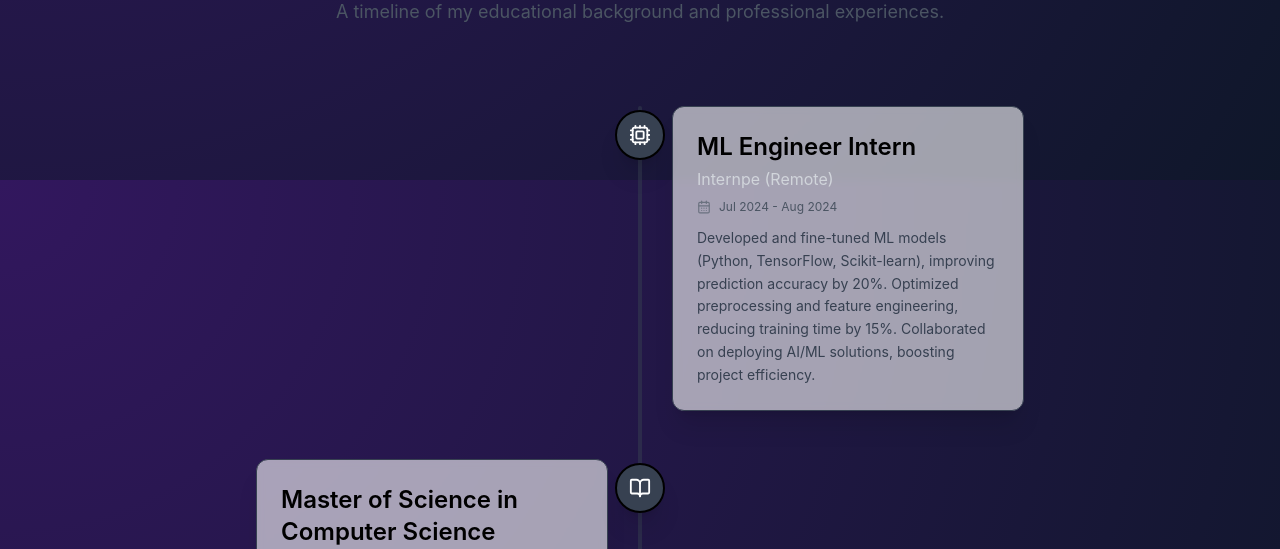
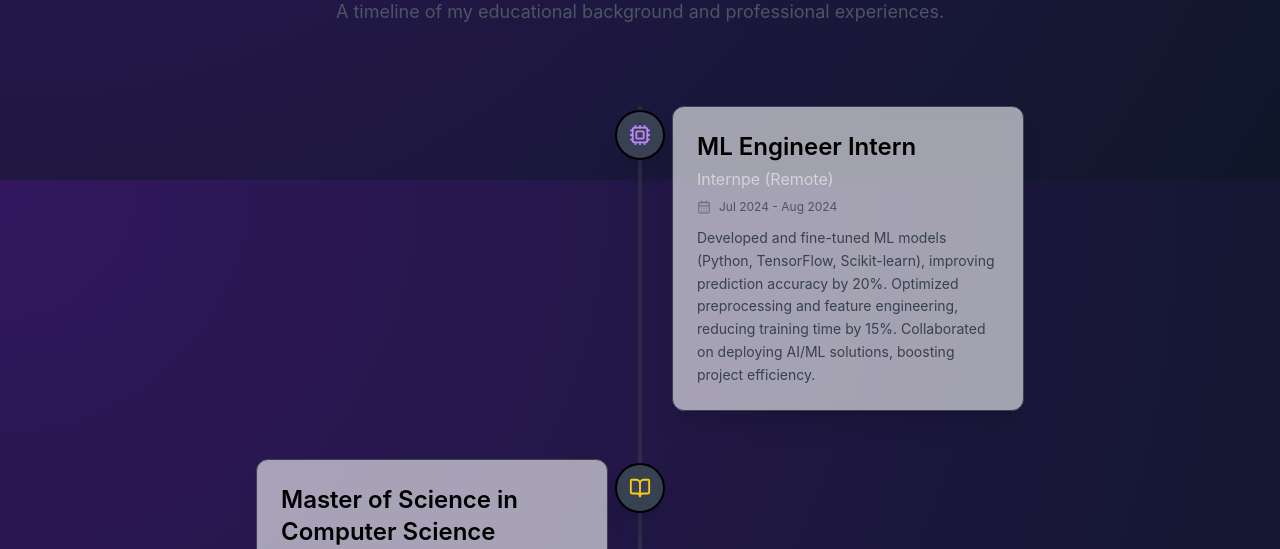
Before and after one commit to RohanMukka/portfolio, a React (Vite) app: page / in a window 1280 px wide. Shown: the part 6220-6769 px from the top of the page. Built offline with nearby package versions, Linux system fonts and the light colour scheme; a web font is replaced by a local one.

Commit message:
Improve experience icon visibility

```diff
--- a/components/sections/Experience.tsx
+++ b/components/sections/Experience.tsx
@@ -62,7 +62,12 @@ const Experience: React.FC<ExperienceProps> = ({ refProp, experience }) => {
                             ${index % 2 === 0 ? 'md:translate-x-[-50%]' : 'md:translate-x-[-50%]'}
                             p-3 bg-gray-700 rounded-full shadow-xl border-2 border-black flex items-center justify-center`}
             >
-              {exp.icon ? React.cloneElement(exp.icon, { size:22, className: `text-white ${exp.icon.props.className || ''}`}) : <Briefcase size={22} className="text-white"/>}
+              {exp.icon
+                ? React.cloneElement(exp.icon, {
+                    size: 22,
+                    className: exp.icon.props.className || 'text-white',
+                  })
+                : <Briefcase size={22} className="text-white"/>}
             </div>
 
             {/* Spacer for desktop to push content to one side */}
--- a/data.tsx
+++ b/data.tsx
@@ -32,21 +32,21 @@ export const personalData: PersonalData = {
       company: "Internpe (Remote)",
       duration: "Jul 2024 - Aug 2024",
       description: "Developed and fine-tuned ML models (Python, TensorFlow, Scikit-learn), improving prediction accuracy by 20%. Optimized preprocessing and feature engineering, reducing training time by 15%. Collaborated on deploying AI/ML solutions, boosting project efficiency.",
-      icon: <Cpu size={24} className="text-black" />
+      icon: <Cpu size={24} className="text-purple-400" />
     },
      {
       role: "Master of Science in Computer Science",
       company: "University of Oklahoma",
       duration: "Aug 2024 - May 2026 (Expected)",
       description: "Specializing in advanced computer science topics with a focus on AI/ML. Maintained a 4.0 GPA.",
-      icon: <BookOpen size={24} className="text-black" />
+      icon: <BookOpen size={24} className="text-yellow-400" />
     },
     {
       role: "Bachelor of Technology in CSE (Minor in AI/ML)",
       company: "CVR College of Engineering",
       duration: "Aug 2020 - May 2024",
       description: "Comprehensive foundation in Computer Science and Engineering with a specialization in Artificial Intelligence and Machine Learning. Graduated with a 9.1/10.0 GPA.",
-      icon: <Award size={24} className="text-black" />
+      icon: <Award size={24} className="text-green-400" />
     },
   ],
   projects: [
```
